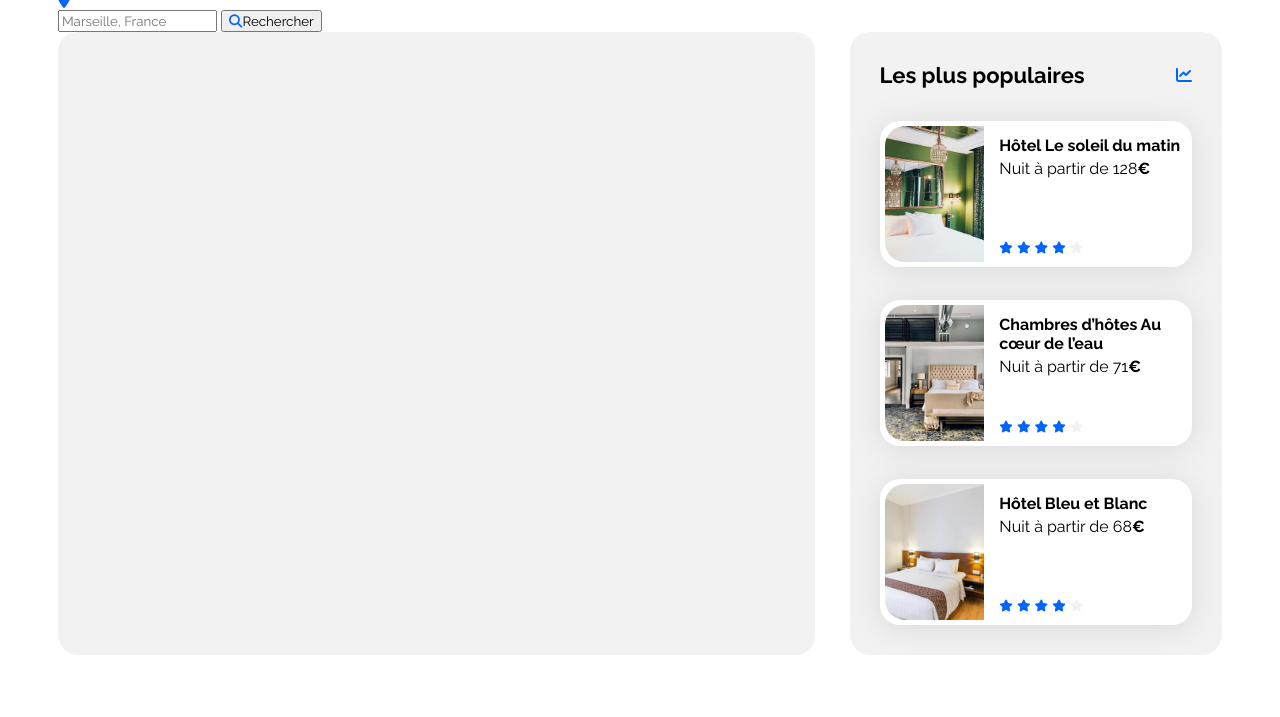
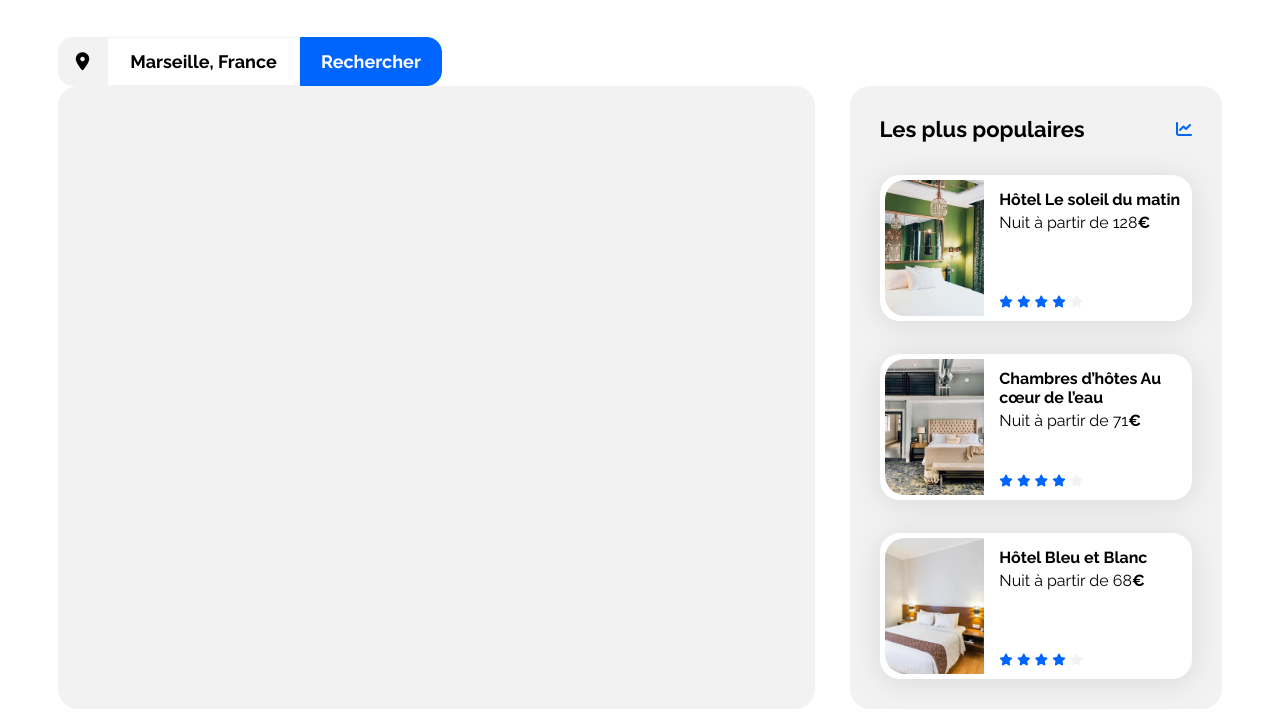
Before and after one commit to loic-prosi/oc-web-dev-p2, a website: page src/index.html in a window 1280 px wide. Shown: the part 165-882 px from the top of the page. Before the commit the page ends 828 px from the top, so only its background shows below. Drawn offline with Linux system fonts and the light colour scheme.

Commit message:
style: added search form styles

```diff
--- a/src/css/index.css
+++ b/src/css/index.css
@@ -2,4 +2,5 @@
 
 @import url("./nav.css");
 @import url("./card.css");
+@import url("./search.css");
 @import url("./hebergements-and-populaires.css");
--- /dev/null
+++ b/src/css/search.css
@@ -0,0 +1,78 @@
+/****** Search ***********/
+
+.search {
+  margin-top: 30px;
+}
+
+.search > header > p {
+  margin-top: 8px;
+}
+
+.search-form {
+  display: flex;
+  height: 49px;
+  margin-top: 40px;
+}
+
+.search-form-icon-container {
+  display: flex;
+  align-items: center;
+  justify-content: center;
+  text-align: center;
+  width: 49px;
+  background-color: var(--main-bg-color);
+  border-radius: 15px 0 0 15px;
+}
+
+.search-form-icon-container > i {
+  font-size: 18px;
+  color: black;
+}
+
+.search-form-input {
+  width: 147px;
+  padding: 0 22px 0 22px;
+  border: 1px solid var(--main-bg-color);
+  font-size: 18px;
+  font-weight: bold;
+}
+
+.search-form-input:focus {
+  outline-color: var(--main-color);
+}
+
+.search-form-input::placeholder {
+  text-align: center;
+  color: black;
+}
+
+.search-form-button {
+  padding: 0 20px 0 20px;
+  background-color: var(--main-color);
+  border: 1px solid var(--main-color);
+  border-radius: 0 15px 15px 0;
+  color: white;
+  font-size: 18px;
+  font-weight: bold;
+  cursor: pointer;
+}
+
+.search-form-button:hover {
+  border: 1px solid var(--main-color-lighter-35);
+  background-color: var(--main-color-lighter-35);
+}
+
+.search-form-button:focus {
+  border: 1px solid var(--main-color-lighter-35);
+  background-color: var(--main-color-lighter-35);
+  outline-color: var(--main-color);
+}
+
+.search-form-button:active {
+  border: 1px solid var(--main-color-darker-50);
+  background-color: var(--main-color-darker-50);
+}
+
+.search-form-button-icon {
+  display: none;
+}
```
